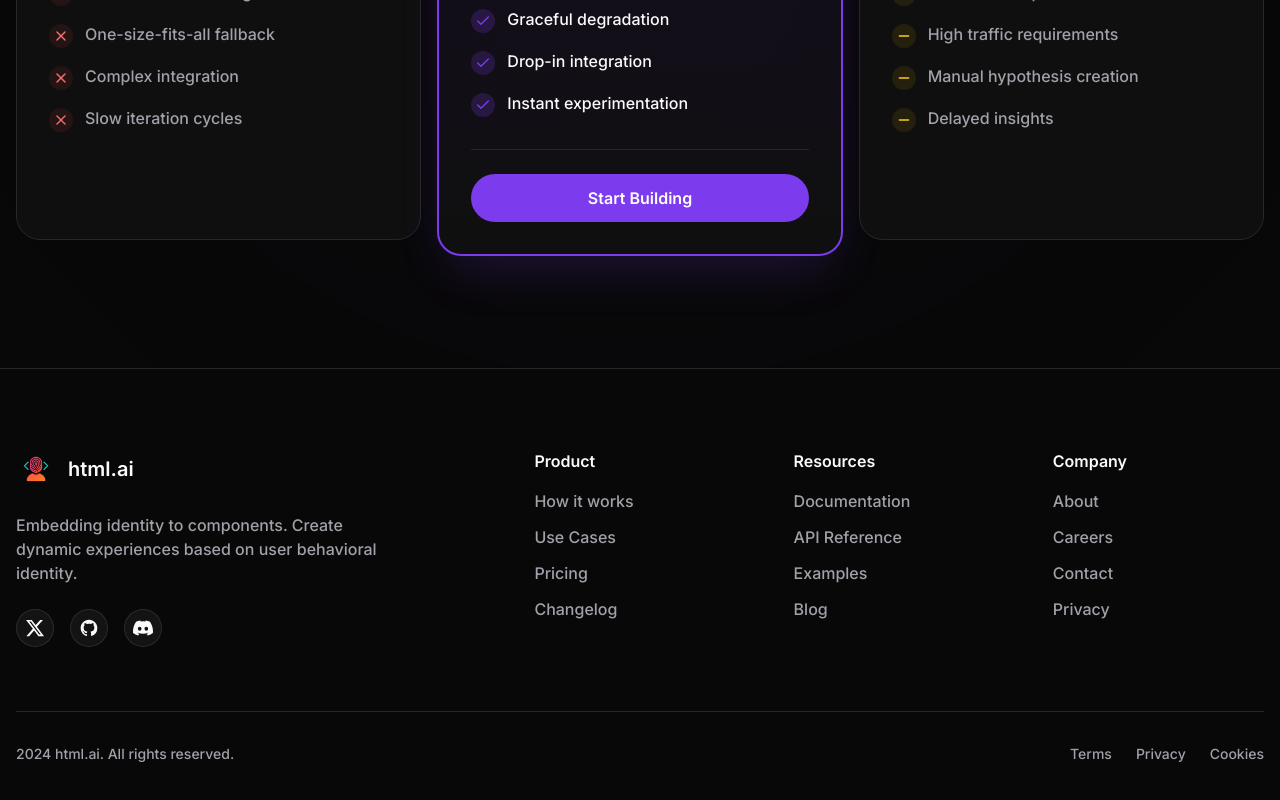
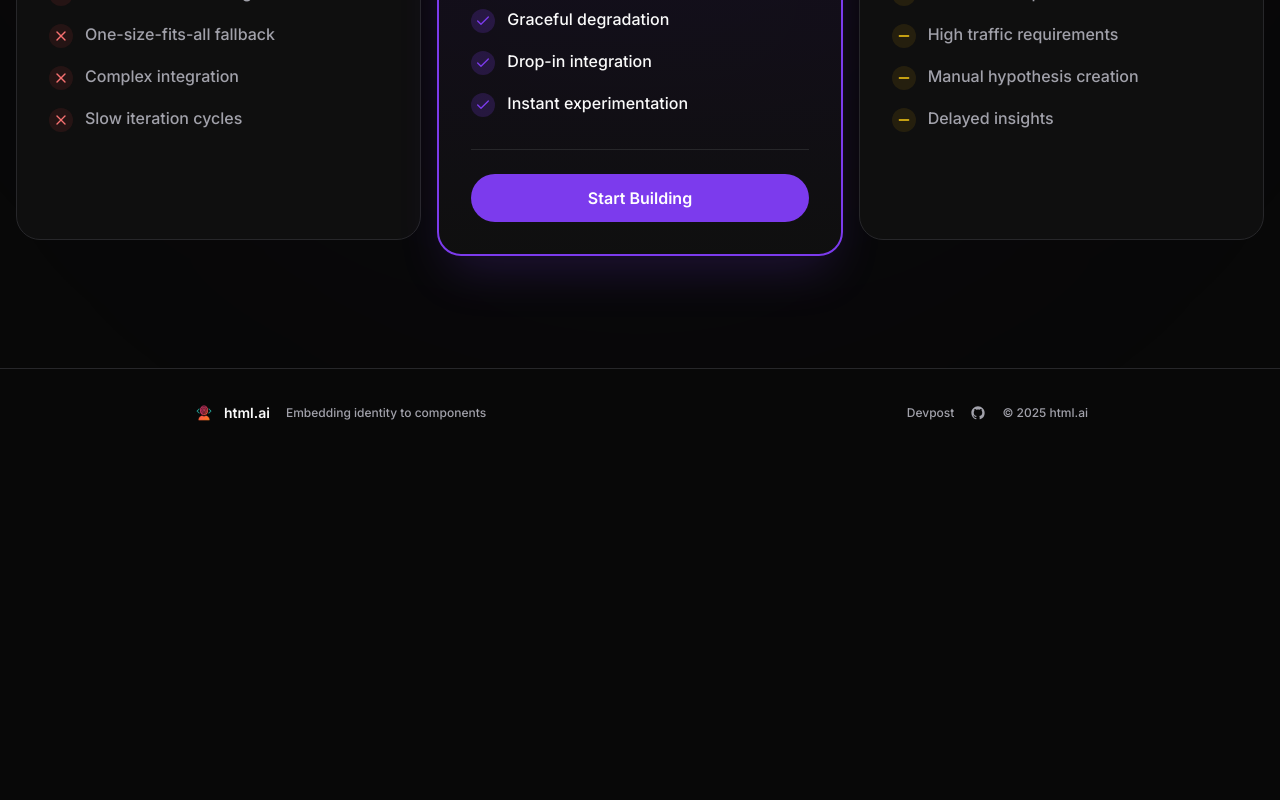
Before and after one commit to tanujdargan/html.ai, a Next.js app in the folder marketing-site/: page / in a window 1280 px wide. Shown: the part 3184-3984 px from the top of the page. After the commit the page ends 3641 px from the top, so only its background shows below. Built offline with nearby package versions, Linux system fonts and the light colour scheme.

Commit message:
clean up footer

```diff
--- a/marketing-site/src/components/Footer.tsx
+++ b/marketing-site/src/components/Footer.tsx
@@ -1,39 +1,16 @@
 "use client";
 
-import { motion } from "framer-motion";
 import Image from "next/image";
 import Link from "next/link";
 
-const footerLinks = {
-  product: [
-    { name: "How it works", href: "#how-it-works" },
-    { name: "Use Cases", href: "#use-cases" },
-    { name: "Pricing", href: "#pricing" },
-    { name: "Changelog", href: "#changelog" },
-  ],
-  resources: [
-    { name: "Documentation", href: "#docs" },
-    { name: "API Reference", href: "#api" },
-    { name: "Examples", href: "#examples" },
-    { name: "Blog", href: "#blog" },
-  ],
-  company: [
-    { name: "About", href: "#about" },
-    { name: "Careers", href: "#careers" },
-    { name: "Contact", href: "#contact" },
-    { name: "Privacy", href: "#privacy" },
-  ],
-};
-
 export default function Footer() {
   return (
-    <footer className="relative py-20 px-4 border-t border-border">
-      <div className="max-w-7xl mx-auto">
-        <div className="grid grid-cols-1 md:grid-cols-2 lg:grid-cols-5 gap-12 mb-16">
+    <footer className="relative py-8 px-4 border-t border-border">
+      <div className="max-w-4xl mx-auto flex flex-col sm:flex-row justify-between items-center gap-4">
         {/* Brand */}
-          <div className="lg:col-span-2">
-            <Link href="/" className="flex items-center gap-3 mb-6">
-              <div className="relative w-10 h-10 overflow-hidden rounded-xl">
+        <div className="flex items-center gap-4">
+          <Link href="/" className="flex items-center gap-2">
+            <div className="relative w-6 h-6 overflow-hidden rounded-md">
               <Image
                 src="/html-ai-icon.png"
                 alt="html.ai logo"
@@ -41,121 +18,37 @@ export default function Footer() {
                 className="object-contain"
               />
             </div>
-              <span className="font-semibold text-xl">html.ai</span>
+            <span className="font-semibold text-sm">html.ai</span>
           </Link>
-            <p className="text-muted-foreground max-w-sm mb-6">
-              Embedding identity to components. Create dynamic experiences based
-              on user behavioral identity.
-            </p>
-            <div className="flex gap-4">
+          <span className="text-muted-foreground text-xs">
+            Embedding identity to components
+          </span>
+        </div>
+
+        {/* Links */}
+        <div className="flex items-center gap-4">
           <a
-                href="#"
-                className="p-2 rounded-full glass hover:bg-white/10 transition-colors"
-                aria-label="Twitter"
+            href="https://devpost.com/software/html-ai"
+            target="_blank"
+            rel="noopener noreferrer"
+            className="text-xs text-muted-foreground hover:text-foreground transition-colors"
           >
-                <svg
-                  className="w-5 h-5"
-                  fill="currentColor"
-                  viewBox="0 0 24 24"
-                >
-                  <path d="M18.244 2.25h3.308l-7.227 8.26 8.502 11.24H16.17l-5.214-6.817L4.99 21.75H1.68l7.73-8.835L1.254 2.25H8.08l4.713 6.231zm-1.161 17.52h1.833L7.084 4.126H5.117z" />
-                </svg>
+            Devpost
           </a>
           <a
-                href="#"
-                className="p-2 rounded-full glass hover:bg-white/10 transition-colors"
+            href="https://github.com/tanujdargan/html.ai"
+            target="_blank"
+            rel="noopener noreferrer"
+            className="text-muted-foreground hover:text-foreground transition-colors"
             aria-label="GitHub"
           >
-                <svg
-                  className="w-5 h-5"
-                  fill="currentColor"
-                  viewBox="0 0 24 24"
-                >
+            <svg className="w-4 h-4" fill="currentColor" viewBox="0 0 24 24">
               <path d="M12 2C6.477 2 2 6.484 2 12.017c0 4.425 2.865 8.18 6.839 9.504.5.092.682-.217.682-.483 0-.237-.008-.868-.013-1.703-2.782.605-3.369-1.343-3.369-1.343-.454-1.158-1.11-1.466-1.11-1.466-.908-.62.069-.608.069-.608 1.003.07 1.531 1.032 1.531 1.032.892 1.53 2.341 1.088 2.91.832.092-.647.35-1.088.636-1.338-2.22-.253-4.555-1.113-4.555-4.951 0-1.093.39-1.988 1.029-2.688-.103-.253-.446-1.272.098-2.65 0 0 .84-.27 2.75 1.026A9.564 9.564 0 0112 6.844c.85.004 1.705.115 2.504.337 1.909-1.296 2.747-1.027 2.747-1.027.546 1.379.202 2.398.1 2.651.64.7 1.028 1.595 1.028 2.688 0 3.848-2.339 4.695-4.566 4.943.359.309.678.92.678 1.855 0 1.338-.012 2.419-.012 2.747 0 .268.18.58.688.482A10.019 10.019 0 0022 12.017C22 6.484 17.522 2 12 2z" />
             </svg>
           </a>
-              <a
-                href="#"
-                className="p-2 rounded-full glass hover:bg-white/10 transition-colors"
-                aria-label="Discord"
-              >
-                <svg
-                  className="w-5 h-5"
-                  fill="currentColor"
-                  viewBox="0 0 24 24"
-                >
-                  <path d="M20.317 4.37a19.791 19.791 0 00-4.885-1.515.074.074 0 00-.079.037c-.21.375-.444.864-.608 1.25a18.27 18.27 0 00-5.487 0 12.64 12.64 0 00-.617-1.25.077.077 0 00-.079-.037A19.736 19.736 0 003.677 4.37a.07.07 0 00-.032.027C.533 9.046-.32 13.58.099 18.057a.082.082 0 00.031.057 19.9 19.9 0 005.993 3.03.078.078 0 00.084-.028c.462-.63.874-1.295 1.226-1.994a.076.076 0 00-.041-.106 13.107 13.107 0 01-1.872-.892.077.077 0 01-.008-.128 10.2 10.2 0 00.372-.292.074.074 0 01.077-.01c3.928 1.793 8.18 1.793 12.062 0a.074.074 0 01.078.01c.12.098.246.198.373.292a.077.077 0 01-.006.127 12.299 12.299 0 01-1.873.892.077.077 0 00-.041.107c.36.698.772 1.362 1.225 1.993a.076.076 0 00.084.028 19.839 19.839 0 006.002-3.03.077.077 0 00.032-.054c.5-5.177-.838-9.674-3.549-13.66a.061.061 0 00-.031-.03zM8.02 15.33c-1.183 0-2.157-1.085-2.157-2.419 0-1.333.956-2.419 2.157-2.419 1.21 0 2.176 1.096 2.157 2.42 0 1.333-.956 2.418-2.157 2.418zm7.975 0c-1.183 0-2.157-1.085-2.157-2.419 0-1.333.955-2.419 2.157-2.419 1.21 0 2.176 1.096 2.157 2.42 0 1.333-.946 2.418-2.157 2.418z" />
-                </svg>
-              </a>
-            </div>
-          </div>
-
-          {/* Links */}
-          <div>
-            <h4 className="font-semibold mb-4">Product</h4>
-            <ul className="space-y-3">
-              {footerLinks.product.map((link) => (
-                <li key={link.name}>
-                  <Link
-                    href={link.href}
-                    className="text-muted-foreground hover:text-foreground transition-colors"
-                  >
-                    {link.name}
-                  </Link>
-                </li>
-              ))}
-            </ul>
-          </div>
-
-          <div>
-            <h4 className="font-semibold mb-4">Resources</h4>
-            <ul className="space-y-3">
-              {footerLinks.resources.map((link) => (
-                <li key={link.name}>
-                  <Link
-                    href={link.href}
-                    className="text-muted-foreground hover:text-foreground transition-colors"
-                  >
-                    {link.name}
-                  </Link>
-                </li>
-              ))}
-            </ul>
-          </div>
-
-          <div>
-            <h4 className="font-semibold mb-4">Company</h4>
-            <ul className="space-y-3">
-              {footerLinks.company.map((link) => (
-                <li key={link.name}>
-                  <Link
-                    href={link.href}
-                    className="text-muted-foreground hover:text-foreground transition-colors"
-                  >
-                    {link.name}
-                  </Link>
-                </li>
-              ))}
-            </ul>
-          </div>
-        </div>
-
-        {/* Bottom bar */}
-        <div className="pt-8 border-t border-border flex flex-col sm:flex-row justify-between items-center gap-4">
-          <p className="text-sm text-muted-foreground">
-            2024 html.ai. All rights reserved.
-          </p>
-          <div className="flex gap-6 text-sm text-muted-foreground">
-            <Link href="#" className="hover:text-foreground transition-colors">
-              Terms
-            </Link>
-            <Link href="#" className="hover:text-foreground transition-colors">
-              Privacy
-            </Link>
-            <Link href="#" className="hover:text-foreground transition-colors">
-              Cookies
-            </Link>
-          </div>
+          <span className="text-xs text-muted-foreground">
+            © 2025 html.ai
+          </span>
         </div>
       </div>
     </footer>
```
Lines whose indentation alone changed are shown as unchanged.
